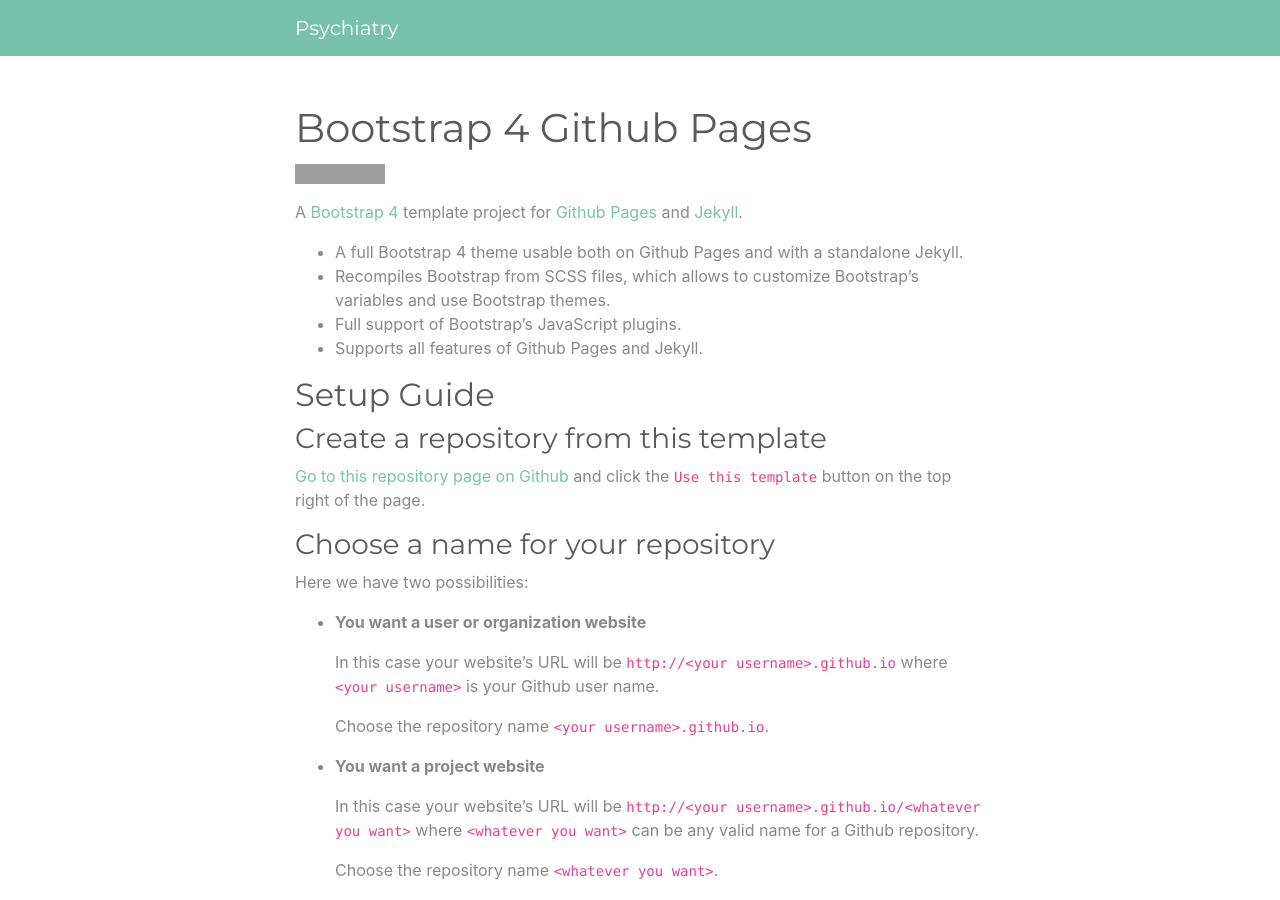
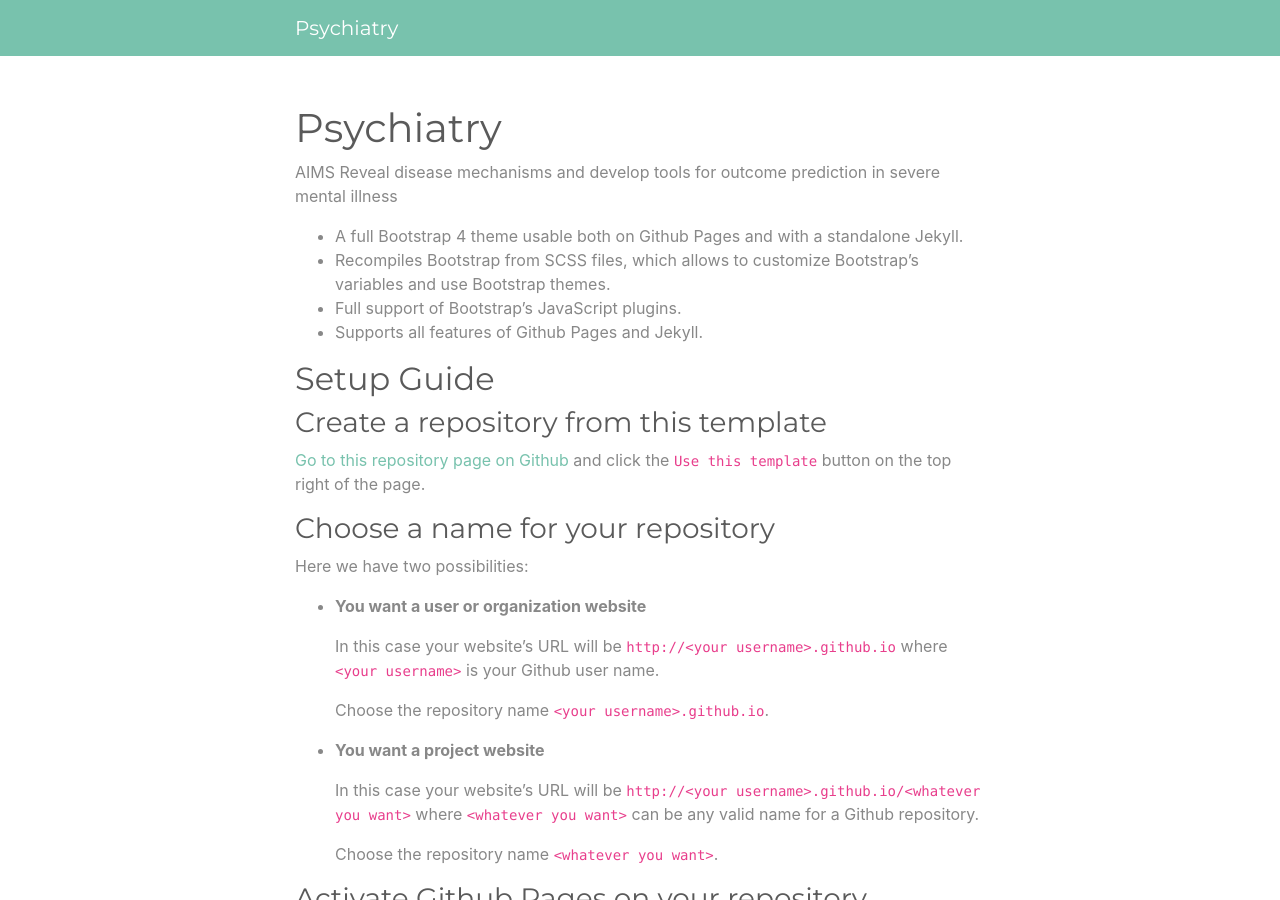
Before and after one commit to sumairhassan/test1, a Jekyll site: the page built from index.md, in a window 1280 px wide and 900 px high. Built offline with Jekyll 4.4.1, drawn with Linux system fonts in a browser that asks for light colours; grey boxes are pictures that could not be loaded.

Commit message:
Update index.md

```diff
--- a/index.md
+++ b/index.md
@@ -1,11 +1,10 @@
 ---
 layout: page
-title: Bootstrap 4 Github Pages
+title: Psychiatry
 ---
 
-[![GitHub Repo stars](https://img.shields.io/github/stars/nicolas-van/bootstrap-4-github-pages?style=social)](https://github.com/nicolas-van/bootstrap-4-github-pages)
-
-A [Bootstrap 4](https://getbootstrap.com/) template project for [Github Pages](https://pages.github.com/) and [Jekyll](https://jekyllrb.com/).
+AIMS
+Reveal disease mechanisms and develop tools for outcome prediction in severe mental illness
 
 * A full Bootstrap 4 theme usable both on Github Pages and with a standalone Jekyll.
 * Recompiles Bootstrap from SCSS files, which allows to customize Bootstrap's variables and use Bootstrap themes.
```
